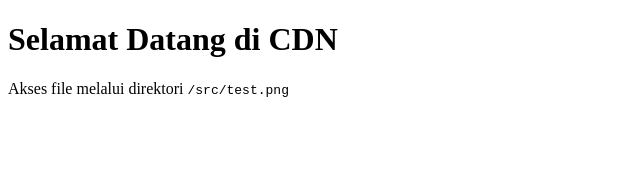
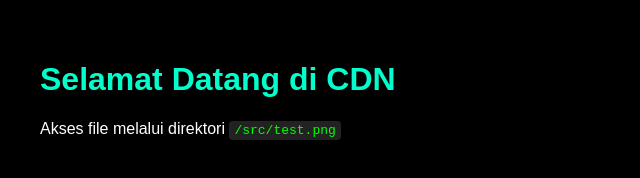
Before and after one commit to NSSID/Archive-FILE, a plain HTML site: page index.html in a window 1280 px wide. Shown: the whole page, without its empty margins (0-640 px from the left). Drawn offline with Linux system fonts and the light colour scheme.

Commit message:
Update index.html

```diff
--- a/index.html
+++ b/index.html
@@ -3,7 +3,26 @@
 <head>
   <meta charset="UTF-8">
   <title>CDN NeastooID</title>
-  <link rel="icon" type="image/png" href=https://raw.githubusercontent.com/NSSID/Archive-FILE/refs/heads/main/src/test.png">
+  <link rel="icon" type="image/png" href="https://cdn.ness.biz.id/src/test.png">
+  <style>
+    body {
+      background-color: #000; /* Warna background hitam */
+      color: #fff;            /* Warna teks putih */
+      font-family: Arial, sans-serif;
+      padding: 2rem;
+    }
+
+    h1 {
+      color: #00ffcc; /* Warna untuk judul agar lebih mencolok */
+    }
+
+    code {
+      background-color: #222;
+      color: #0f0;
+      padding: 2px 5px;
+      border-radius: 4px;
+    }
+  </style>
 </head>
 <body>
   <h1>Selamat Datang di CDN</h1>
```
